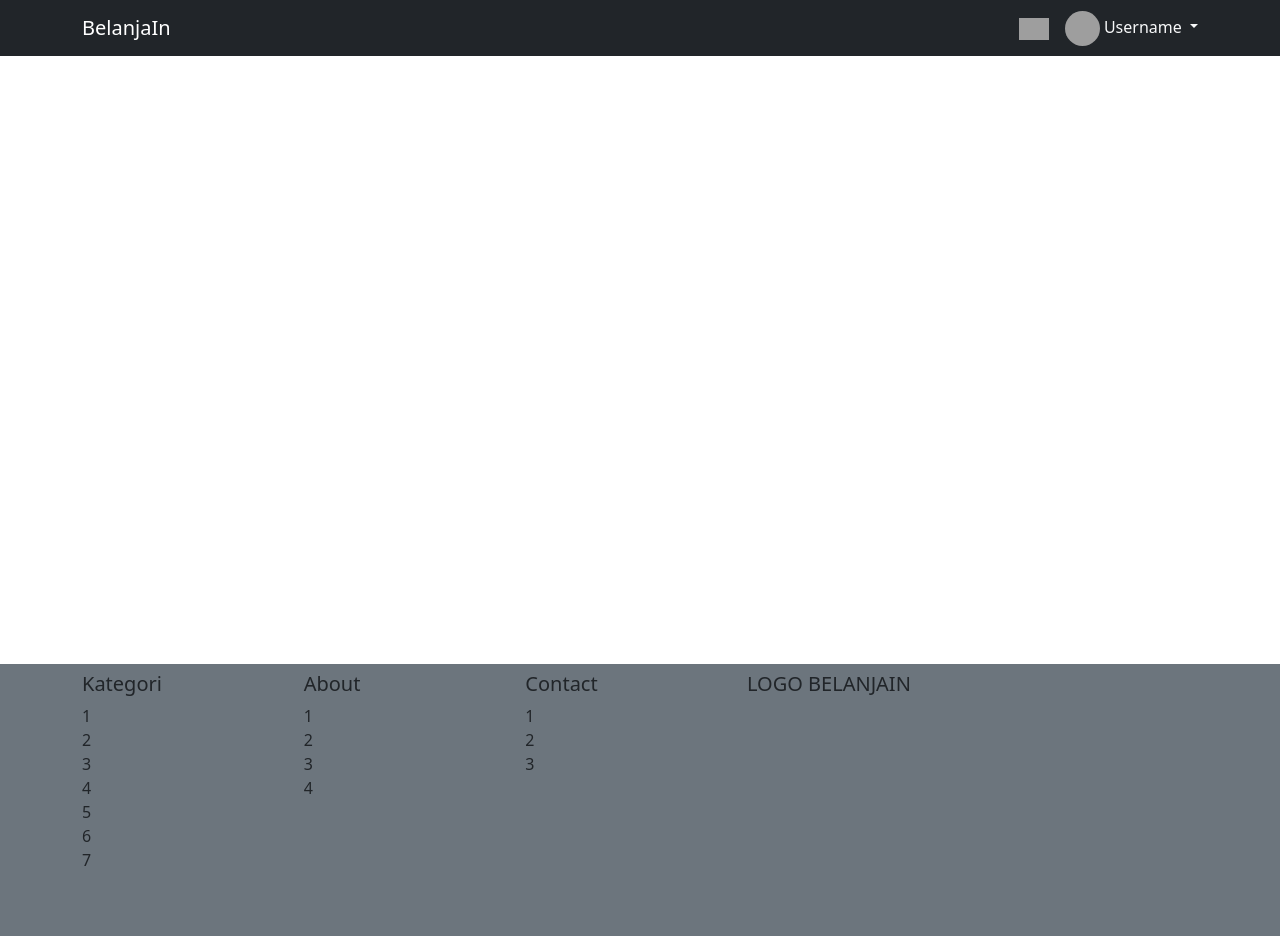
After one commit to DimasAkmall/simple-marketplace, a PHP site: page /TemplateUser.php in a window 1280 px wide. The commit adds this page. Run offline with PHP 8.4, Linux system fonts and the light colour scheme; grey boxes are pictures that could not be loaded.

Commit message:
pull image from main & add TemplateUser

```diff
--- /dev/null
+++ b/View/TemplateUser.php
@@ -0,0 +1,76 @@
+<!doctype html>
+<html lang="en">
+
+<head>
+    <meta charset="utf-8">
+    <meta name="viewport" content="width=device-width, initial-scale=1">
+    <title>BelanjaIn</title>
+    <link href="https://cdn.jsdelivr.net/npm/bootstrap@5.3.0-alpha3/dist/css/bootstrap.min.css" rel="stylesheet" integrity="sha384-KK94CHFLLe+nY2dmCWGMq91rCGa5gtU4mk92HdvYe+M/SXH301p5ILy+dN9+nJOZ" crossorigin="anonymous">
+    <link rel="stylesheet" href="../Asset/css/Index.css">
+</head>
+
+<body>
+    <!-- NAVBAR -->
+    <nav class="navbar navbar-expand-lg navbar-dark bg-dark fixed-top">
+        <div class="container">
+            <a class="navbar-brand" href="#">BelanjaIn</a>
+            <div class="navbar-expand-md d-flex flex-row">
+                <div class="nav-item d-flex align-items-center">
+                    <a class="nav-link" href="#"><img src="../Asset/image/cart.png" alt="" width="30" /></a>
+                </div>
+                <div class="nav-item dropdown ms-3">
+                    <a class="nav-link dropdown-toggle m-auto text-light" href="#" role="button" data-bs-toggle="dropdown" aria-expanded="false" id="toggler">
+                        <img src=" ../Asset/image/user.png" alt="" class="rounded-circle" width="35" height="35" />
+                        <span id="usernameField">Username</span>
+                    </a>
+                    <ul class="dropdown-menu dropdown-menu-end">
+                        <li><a class="dropdown-item" href="#">Logout</a></li>
+                    </ul>
+                </div>
+            </div>
+        </div>
+    </nav>
+
+    <div class="container" style="height:80vh;">
+
+    </div>
+
+    <!-- FOOTER -->
+    <div class="container-fluid mt-4 bg-secondary">
+        <div class="container">
+            <div class="row d-flex justify-content-between pt-2 pb-5">
+                <div class="col-6 col-md-2 mb-3">
+                    <h5>Kategori</h5>
+                    <p class="m-0">1</p>
+                    <p class="m-0">2</p>
+                    <p class="m-0">3</p>
+                    <p class="m-0">4</p>
+                    <p class="m-0">5</p>
+                    <p class="m-0">6</p>
+                    <p class="m-0">7</p>
+                </div>
+                <div class="col-6 col-md-2 mb-3">
+                    <h5>About</h5>
+                    <p class="m-0">1</p>
+                    <p class="m-0">2</p>
+                    <p class="m-0">3</p>
+                    <p class="m-0">4</p>
+                </div>
+                <div class="col-8 col-md-2 mb-3">
+                    <h5>Contact</h5>
+                    <p class="m-0">1</p>
+                    <p class="m-0">2</p>
+                    <p class="m-0">3</p>
+                </div>
+                <div class="col-12 col-md-5 mb-3">
+                    <h5>LOGO BELANJAIN</h5>
+                </div>
+            </div>
+        </div>
+    </div>
+
+    <script src="../Asset/js/ResponsiveNavUser.js"></script>
+    <script src="https://cdn.jsdelivr.net/npm/bootstrap@5.3.0-alpha3/dist/js/bootstrap.bundle.min.js" integrity="sha384-ENjdO4Dr2bkBIFxQpeoTz1HIcje39Wm4jDKdf19U8gI4ddQ3GYNS7NTKfAdVQSZe" crossorigin="anonymous"></script>
+</body>
+
+</html>
```
Also changed, not shown: View/Index.php (+10 -10 lines).
